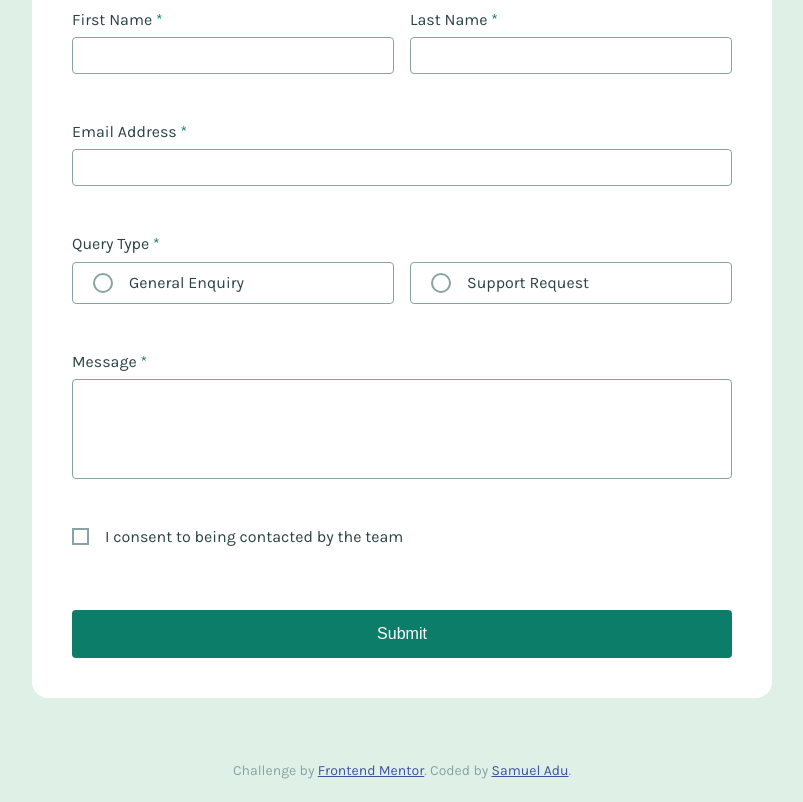
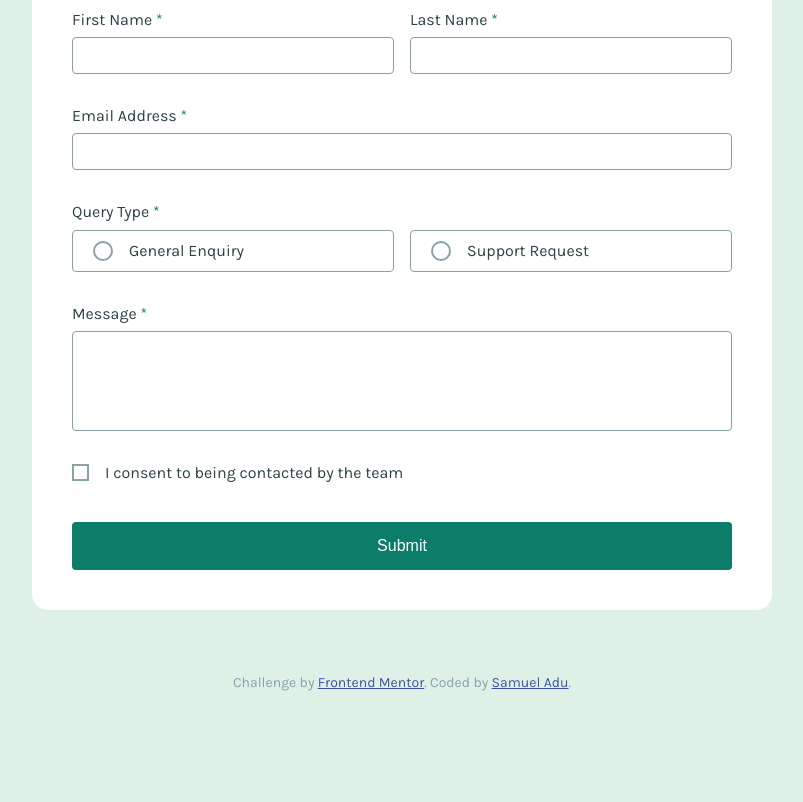
Before and after one commit to samuel-adu/accessible-contact-form, a plain HTML site: page index.html in a window 1280 px wide. Shown: the part 123-925 px from the top of the page, without its empty margins (238-1041 px from the left). After the commit the page ends 837 px from the top, so only its background shows below. Drawn offline with Linux system fonts and the light colour scheme.

Commit message:
reduce space between input elements

```diff
--- a/style.css
+++ b/style.css
@@ -102,7 +102,7 @@ img {
 
 .form-field {
   padding-bottom: 1.5rem;
-  margin-bottom: 1.5rem;
+  margin-bottom: 0.5rem;
   position: relative;
 }
 
@@ -263,7 +263,7 @@ textarea {
   border: 0;
   border-radius: var(--border-radius-s);
   cursor: pointer;
-  margin-top: 1rem;
+  margin-top: 0.5rem;
 }
 
 .toast {
```
